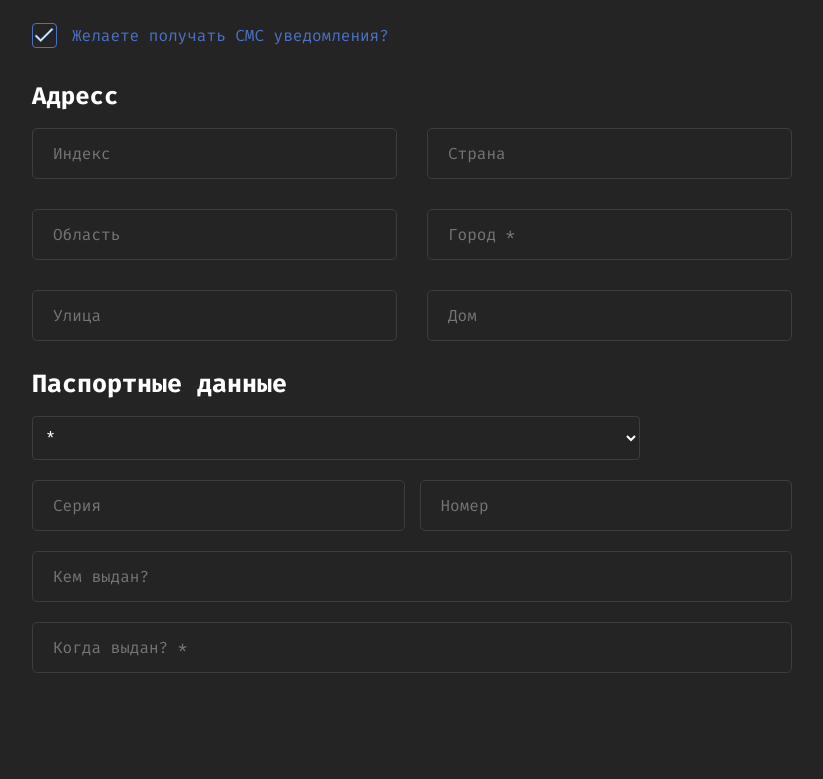
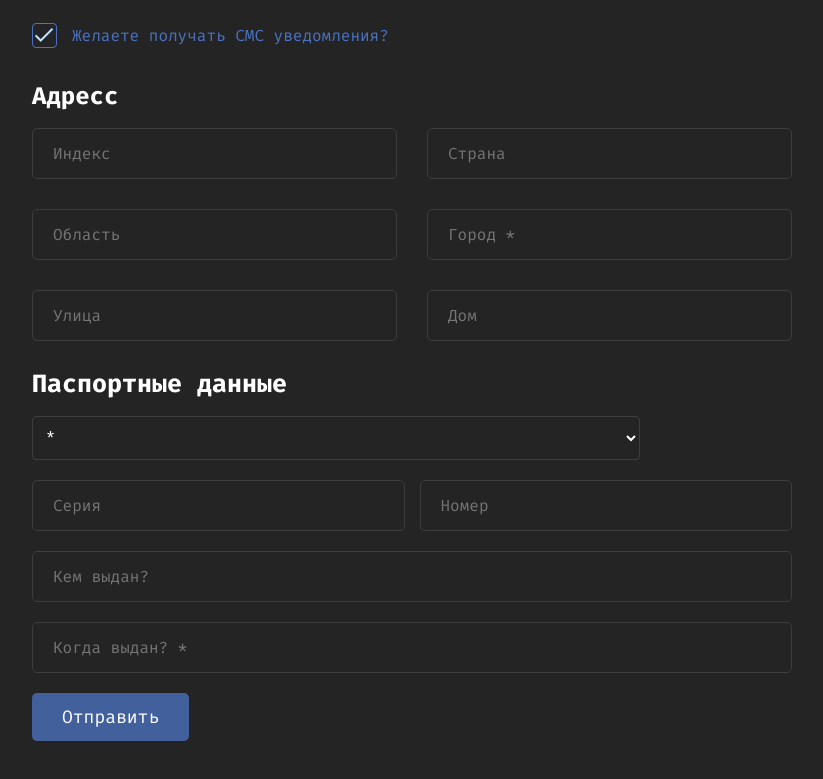
Before and after one commit to ecomeel/signup-vue, a Vue app: page / in a window 1280 px wide. Shown: the part 527-1306 px from the top of the page, without its empty margins (228-1051 px from the left). Before the commit the page ends 1250 px from the top, so only its background shows below. Built offline with nearby package versions, Linux system fonts and the light colour scheme.

Commit message:
prevent default submit

```diff
--- a/src/components/signUp/SignUp.vue
+++ b/src/components/signUp/SignUp.vue
@@ -1,6 +1,4 @@
 <script>
-// import Input from "../input/Input.vue";
-// import AboutPerson from "../aboutPerson/AboutPerson.vue";
 export default {
   data() {
     return {
@@ -59,12 +57,46 @@ export default {
           value: "Chernishova",
         },
       ],
+      docTypes: [
+        {
+          label: "Паспорт",
+          value: "passport",
+        },
+        {
+          label: "Свидетельство о рождении",
+          value: "birth certificate",
+        },
+        {
+          label: "Вод. удостоверение",
+          value: "driver's license",
+        },
+      ],
     };
+  },
+  methods: {
+    onSubmit(event) {
+      event.preventDefault();
+      console.log("submit");
+      const requiredFields = {
+        name: this.about.name,
+        surname: this.about.surname,
+        birthday: this.about.birthDay,
+        phone: this.about.phone,
+        clientGroup: this.about.clientGroup,
+        city: this.address.city,
+        docType: this.passport.type,
+        whenIssued: this.passport.whenIssued,
+      };
+      for (const field in requiredFields) {
+
+      }
+
+    },
   },
 };
 </script>
 <template>
-  <form class="form">
+  <form class="form" @submit="onSubmit">
     <div class="bio">
       <input
         class="input"
@@ -189,9 +221,9 @@ export default {
       <h3 class="passport__title">Паспортные данные</h3>
       <select v-model="passport.type" class="passport__type-selector">
         <option value="*" disabled>*</option>
-        <option value="passport">Паспорт</option>
-        <option value="birth certificate">Свидетельство о рождении</option>
-        <option value="driver's license">Вод. удостоверение</option>
+        <option v-for="(type, index) in docTypes" :value="type.value">
+          {{ type.label }}
+        </option>
       </select>
       <div class="passport__number-wrapper">
         <input
@@ -208,18 +240,19 @@ export default {
         />
       </div>
       <input
-        v-model="whoIssued"
+        v-model="passport.whoIssued"
         type="text"
         placeholder="Кем выдан?"
         class="input"
       />
       <input
-        v-model="whenIssued"
+        v-model="passport.whenIssued"
         type="text"
         placeholder="Когда выдан? *"
         class="input"
       />
     </div>
+    <button class="form__submit-btn" type="submit">Отправить</button>
   </form>
 </template>
 <style scoped lang="scss">
@@ -228,6 +261,22 @@ export default {
 
   & > * {
     margin-bottom: 20px;
+  }
+
+  &__submit-btn {
+    padding: 15px 30px;
+    background-color: #42609b;
+    border: none;
+    border-radius: 5px;
+    color: #fff;
+    font-size: 18px;
+    transition: linear 0.2s;
+
+    &:hover {
+      padding-left: 50px;
+      padding-right: 50px;
+      opacity: 0.7;
+    }
   }
 }
 .input {
@@ -418,7 +467,7 @@ export default {
       left: 2px;
       z-index: 4;
 
-      transition: opacity 0.5s ease-in;
+      transition: opacity 0.3s ease-in;
     }
   }
 
```
